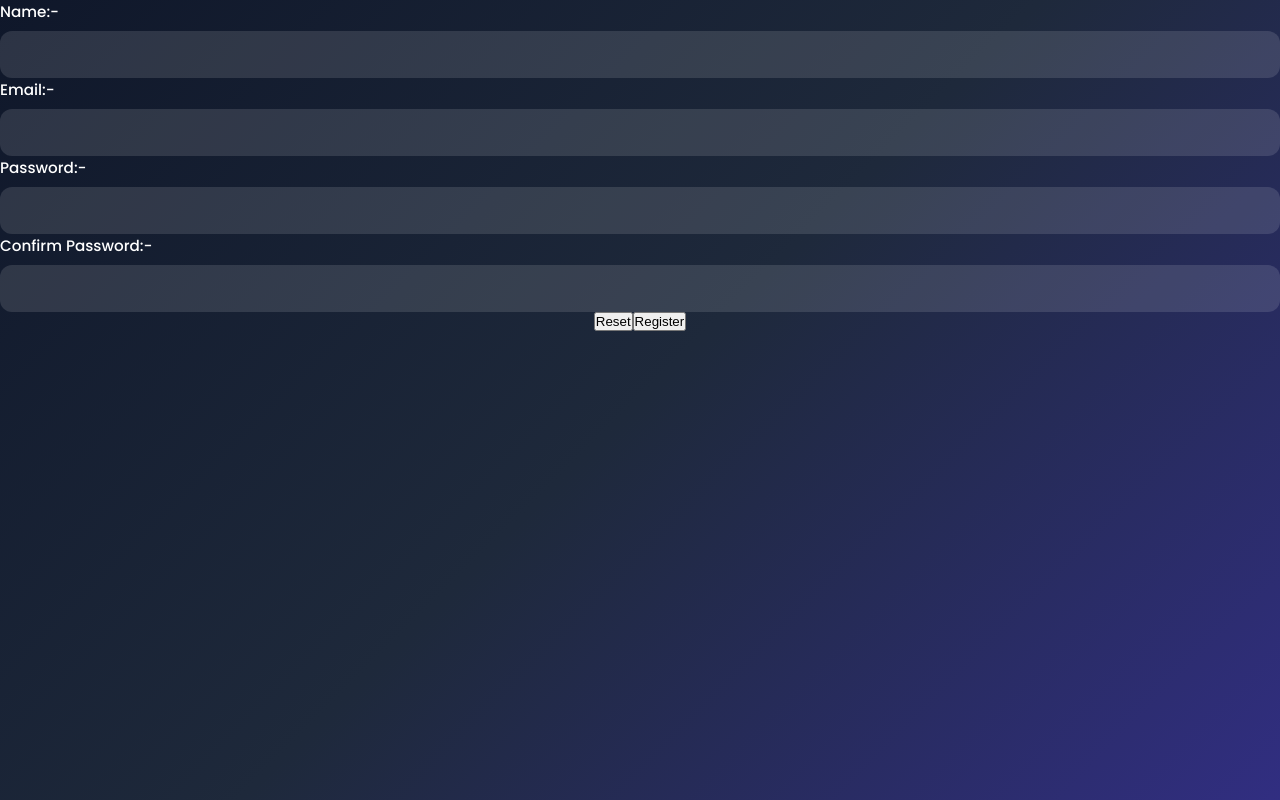
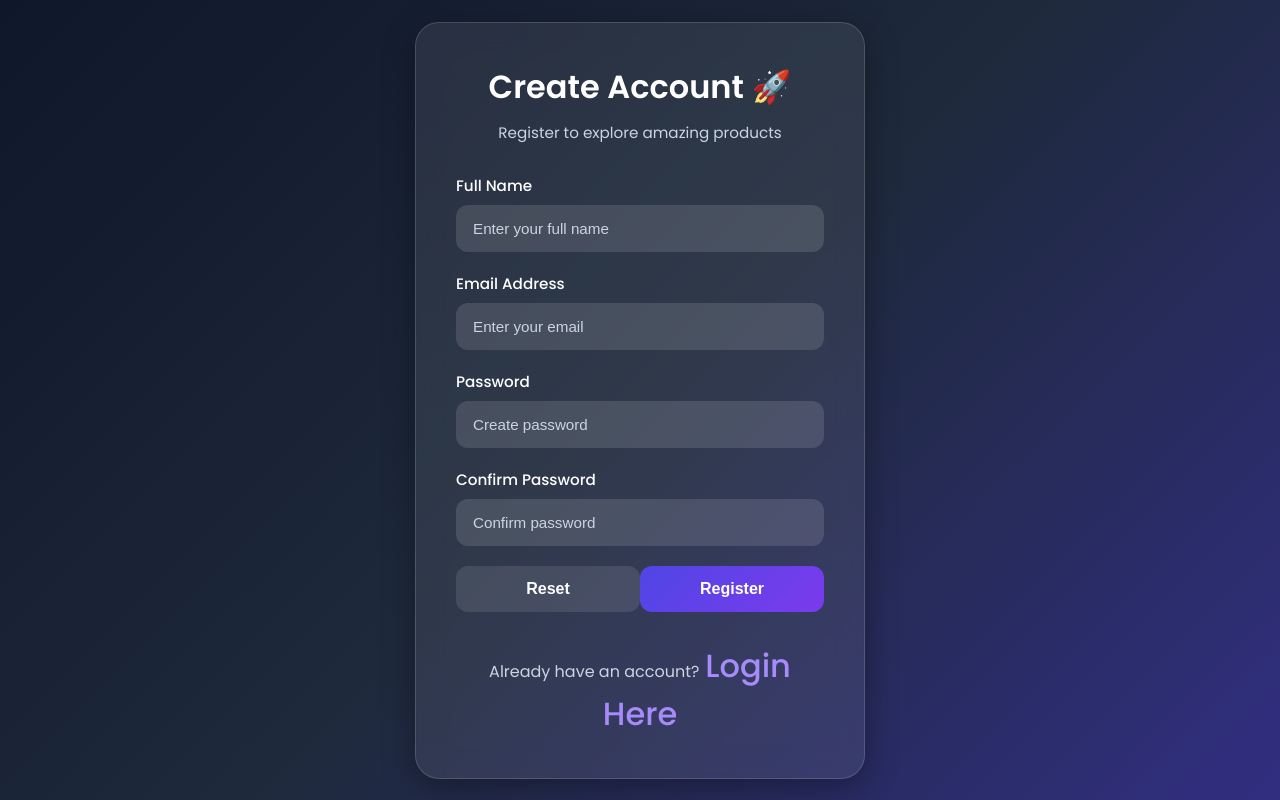
Before and after one commit to Amar41901/Amaro-Ecommerce-app, a React (Vite) app in the folder ecom-products-app/: page /signin in a window 1280 px wide. Built offline with nearby package versions, Linux system fonts and the light colour scheme.

Commit message:
style: redesign registration page with modern reusable auth UI

```diff
--- a/ecom-products-app/src/pages/Registration.jsx
+++ b/ecom-products-app/src/pages/Registration.jsx
@@ -1,6 +1,6 @@
 import { useState } from "react";
 import "../styles/Form.css";
-import { useNavigate } from "react-router-dom";
+import { useNavigate, Link } from "react-router-dom";
 import axios from "axios";
 
 function Registration() {
@@ -46,7 +46,7 @@ function Registration() {
       errors.password = "Password must be at least 6 characters";
     }
 
-    // Confirm password validation
+    // Confirm Password validation
     if (data.confirmPassword.trim() === "") {
       errors.confirmPassword = "Confirm password is required";
     } else if (data.password !== data.confirmPassword) {
@@ -56,7 +56,6 @@ function Registration() {
     return errors;
   };
 
-  // IMPORTANT → async added here
   const handleSubmit = async (e) => {
     e.preventDefault();
 
@@ -75,10 +74,9 @@ function Registration() {
           },
         );
 
-        console.log(response.data);
+        localStorage.setItem("token", response.data.token);
 
-        // Store JWT token
-        localStorage.setItem("token", response.data.token);
+        localStorage.setItem("user", JSON.stringify(response.data.user));
 
         alert("Registration successful");
 
@@ -90,8 +88,6 @@ function Registration() {
 
         alert(error?.response?.data?.message || "Registration failed");
       }
-    } else {
-      console.log("Validation Errors:", newErrors);
     }
   };
 
@@ -107,17 +103,29 @@ function Registration() {
   };
 
   return (
-    <div className="form-div">
-      <form onSubmit={handleSubmit} onReset={handleReset}>
+    <div className="auth-container">
+      <div className="auth-card">
+        <div className="auth-header">
+          <h1>Create Account 🚀</h1>
+
+          <p>Register to explore amazing products</p>
+        </div>
+
+        <form
+          className="auth-form"
+          onSubmit={handleSubmit}
+          onReset={handleReset}
+        >
           {/* Name */}
 
           <div className="field">
-          <label htmlFor="name">Name:-</label>
+            <label htmlFor="name">Full Name</label>
 
             <input
               type="text"
               id="name"
               name="name"
+              placeholder="Enter your full name"
               value={formData.name}
               onChange={handleChange}
             />
@@ -128,12 +136,13 @@ function Registration() {
           {/* Email */}
 
           <div className="field">
-          <label htmlFor="email">Email:-</label>
+            <label htmlFor="email">Email Address</label>
 
             <input
               type="email"
               id="email"
               name="email"
+              placeholder="Enter your email"
               value={formData.email}
               onChange={handleChange}
             />
@@ -144,12 +153,13 @@ function Registration() {
           {/* Password */}
 
           <div className="field">
-          <label htmlFor="password">Password:-</label>
+            <label htmlFor="password">Password</label>
 
             <input
               type="password"
               id="password"
               name="password"
+              placeholder="Create password"
               value={formData.password}
               onChange={handleChange}
             />
@@ -162,12 +172,13 @@ function Registration() {
           {/* Confirm Password */}
 
           <div className="field">
-          <label htmlFor="confirmPassword">Confirm Password:-</label>
+            <label htmlFor="confirmPassword">Confirm Password</label>
 
             <input
               type="password"
               id="confirmPassword"
               name="confirmPassword"
+              placeholder="Confirm password"
               value={formData.confirmPassword}
               onChange={handleChange}
             />
@@ -176,14 +187,29 @@ function Registration() {
           {errors.confirmPassword && (
             <span className="error-msg">{errors.confirmPassword}</span>
           )}
+
           {/* Buttons */}
+
           <div className="buttons">
-          <button id="reset" type="reset">
+            <button className="secondary-btn" id="reset" type="reset">
               Reset
             </button>
-          <button type="submit">Register</button>
+
+            <button className="primary-btn" type="submit">
+              Register
+            </button>
+          </div>
+
+          {/* Footer */}
+
+          <div className="auth-footer">
+            <p>
+              Already have an account?
+              <Link to="/login">Login Here</Link>
+            </p>
           </div>
         </form>
+      </div>
     </div>
   );
 }
--- a/ecom-products-app/src/styles/Form.css
+++ b/ecom-products-app/src/styles/Form.css
@@ -188,6 +188,35 @@ body {
   transform: scale(0.98);
 }
 
+/* Secondary Button */
+
+.secondary-btn {
+  width: 100%;
+
+  padding: 14px;
+
+  border: none;
+
+  border-radius: 12px;
+
+  background: rgba(255, 255, 255, 0.1);
+
+  color: white;
+
+  font-size: 1rem;
+  font-weight: 600;
+
+  cursor: pointer;
+
+  transition: all 0.3s ease;
+}
+
+.secondary-btn:hover {
+  background: rgba(255, 255, 255, 0.18);
+
+  transform: translateY(-2px);
+}
+
 /* Footer */
 
 .auth-footer {
```
Lines whose indentation alone changed are shown as unchanged.
